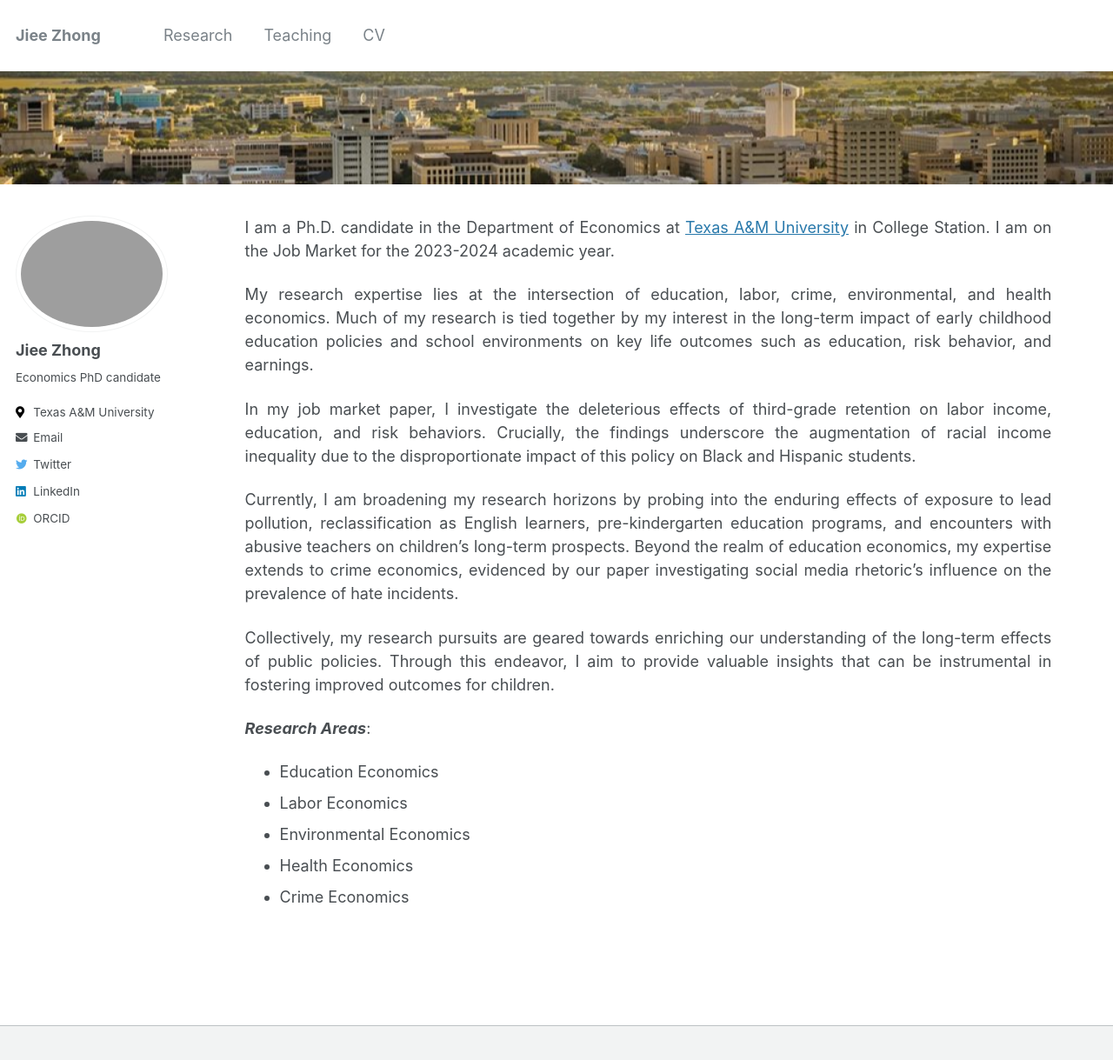
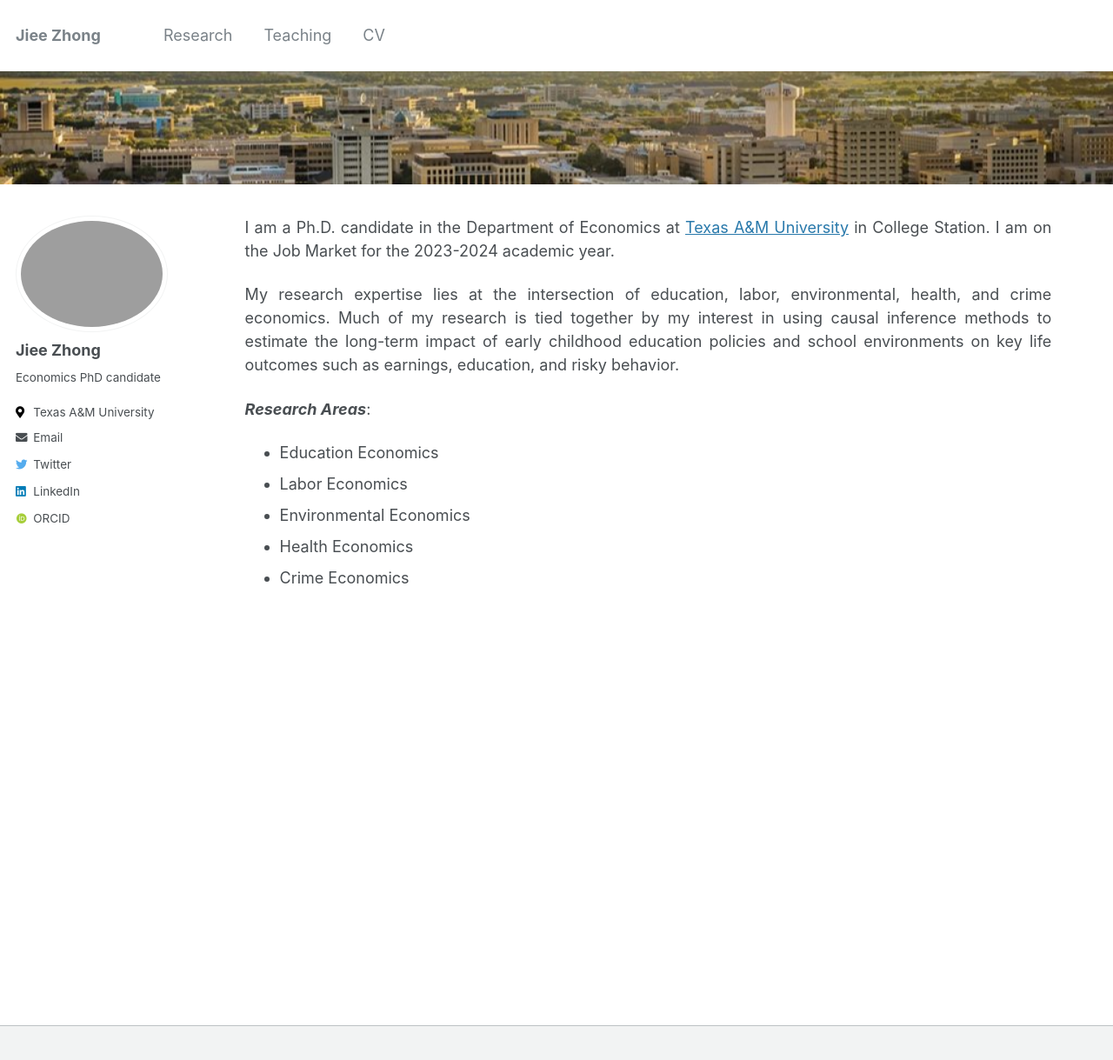
Before and after one commit to jieezhong/jieezhong.github.io, a Jekyll site: the page built from _pages/about.md, in a window 1280 px wide and 1252 px high. Shown: the top 1219 px of the window at 87% size. Built offline with Jekyll 4.4.1, drawn with Linux system fonts in a browser that asks for light colours; some web fonts are replaced.

Commit message:
Update about.md

```diff
--- a/_pages/about.md
+++ b/_pages/about.md
@@ -7,14 +7,7 @@ header:
 
 I am a Ph.D. candidate in the Department of Economics at [Texas A&M University](https://liberalarts.tamu.edu/economics/) in College Station. I am on the Job Market for the 2023-2024 academic year.
 
-My research expertise lies at the intersection of education, labor, crime, environmental, and health economics. Much of my research is tied together by my interest in the long-term impact of early childhood education policies and school environments on key life outcomes such as education, risk behavior, and earnings.
-
-In my job market paper, I investigate the deleterious effects of third-grade retention on labor income, education, and risk behaviors. Crucially, the findings underscore the augmentation of racial income inequality due to the disproportionate impact of this policy on Black and Hispanic students.
-
-Currently, I am broadening my research horizons by probing into the enduring effects of exposure to lead pollution, reclassification as English learners, pre-kindergarten education programs, and encounters with abusive teachers on children's long-term prospects.
-Beyond the realm of education economics, my expertise extends to crime economics, evidenced by our paper investigating social media rhetoric's influence on the prevalence of hate incidents.
-
-Collectively, my research pursuits are geared towards enriching our understanding of the long-term effects of public policies. Through this endeavor, I aim to provide valuable insights that can be instrumental in fostering improved outcomes for children.
+My research expertise lies at the intersection of education, labor, environmental, health, and crime economics. Much of my research is tied together by my interest in using causal inference methods to estimate the long-term impact of early childhood education policies and school environments on key life outcomes such as earnings, education, and risky behavior.
 
 ***Research Areas***:
 - Education Economics
```
